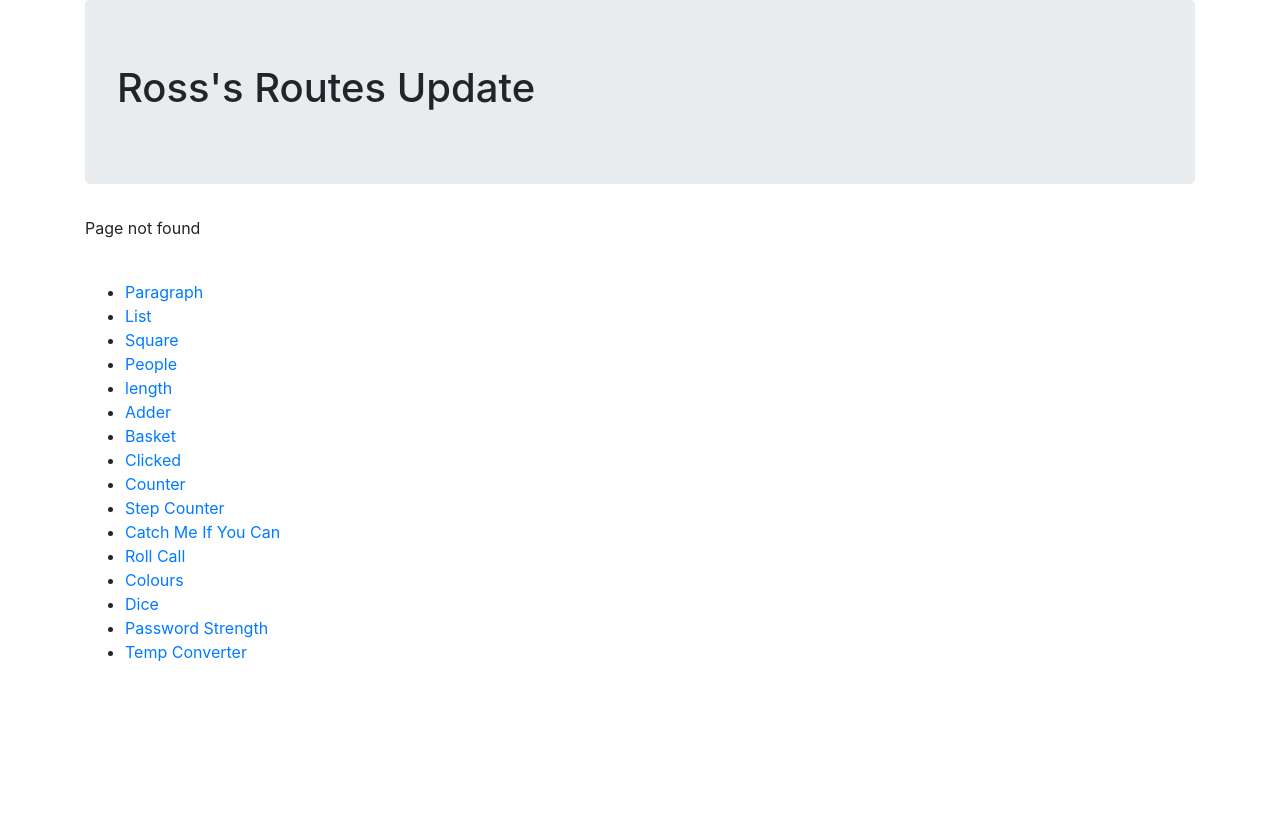
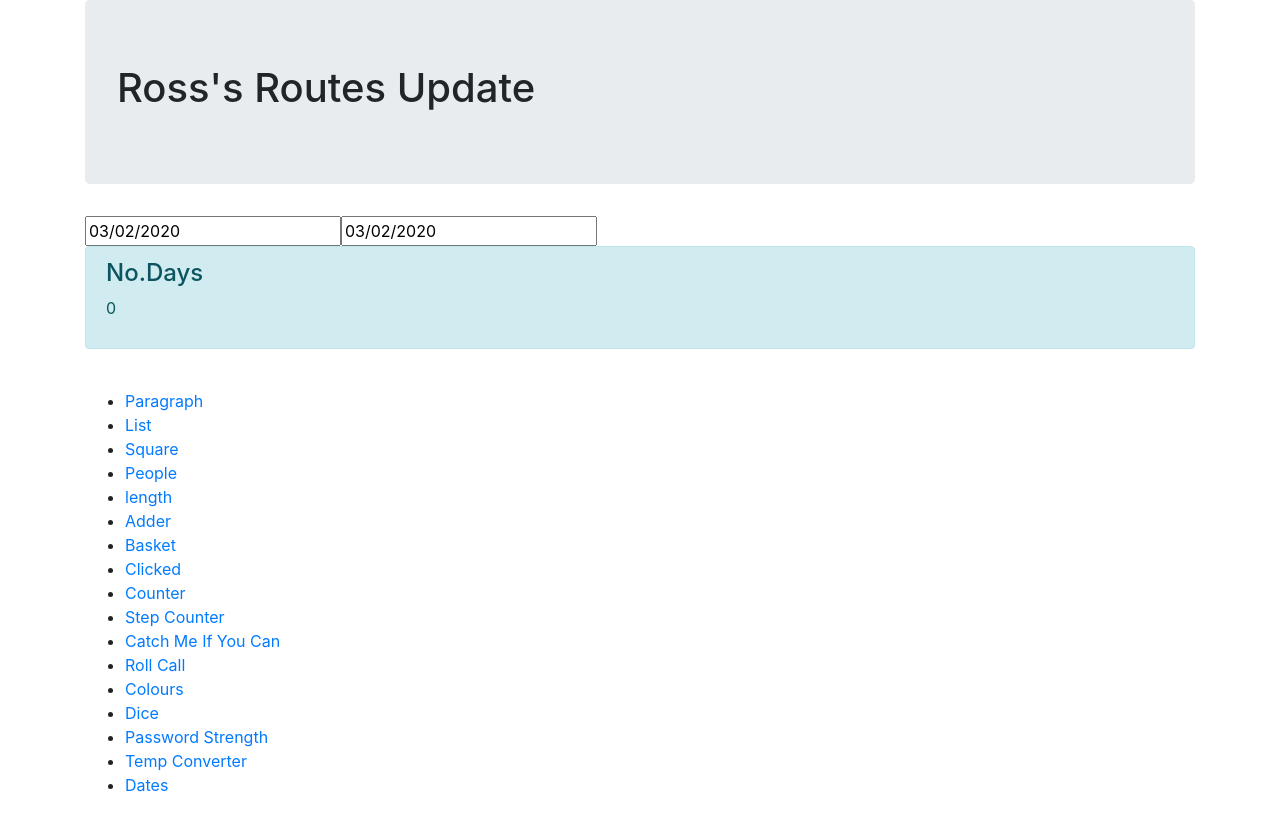
Before and after one commit to ross-ferreira/week-9-challenge01, a React (Create React App) app: page /dates in a window 1280 px wide. Before the commit this address had no page. Built offline with nearby package versions, Linux system fonts and the light colour scheme.

Commit message:
Day 4 Challenge Pre-Built Components Dates  Completed

```diff
--- a/package.json
+++ b/package.json
@@ -8,6 +8,7 @@
     "@testing-library/user-event": "^7.2.1",
     "react": "^16.13.0",
     "react-bootstrap": "^1.0.0-beta.17",
+    "react-datepicker": "^2.13.0",
     "react-dom": "^16.13.0",
     "react-fade-in": "^0.1.8",
     "react-router-dom": "^5.1.2",
--- a/src/App.js
+++ b/src/App.js
@@ -26,6 +26,7 @@ import PasswordStrength from './PasswordStrength';
 import TempConverter from './TempConverter';
 import Footer from './Footer';
 import Progress from './Progress';
+import Dates from './Dates';
 
 
 let items = [
@@ -98,6 +99,7 @@ const App = () => (
           <TempConverter  label={"F to C Converter"}/>
         </Route>
         <Route exact path="/progress" component={ Progress }/>
+        <Route exact path="/dates" component={ Dates }/>
         <FourOhFour/>
       </Switch>
       <Footer/>
--- /dev/null
+++ b/src/Dates.js
@@ -0,0 +1,55 @@
+import React from "react";
+import DatePicker from "react-datepicker";
+import Alert from 'react-bootstrap/Alert';
+
+import "react-datepicker/dist/react-datepicker.css";
+
+// CSS Modules, react-datepicker-cssmodules.css
+// import 'react-datepicker/dist/react-datepicker-cssmodules.css';
+
+class Dates extends React.Component {
+  state = {
+    startDate: new Date(),
+    startDate2: new Date(),
+  };
+
+
+  handleChange = date => {
+    this.setState({
+      startDate: date,
+    });
+  };
+
+  handleChange2 = date => {
+    this.setState({
+      startDate2: date
+    });
+  };
+
+  render() {
+
+    return (
+        <>
+            <DatePicker
+                selected={this.state.startDate}
+                onChange={this.handleChange}
+                // startDate={this.state.startDate}
+            />
+            <DatePicker
+                selected={this.state.startDate2}
+                onChange={this.handleChange2}
+                // endDate={endDate}
+            />
+
+                <Alert variant="info">
+                <Alert.Heading>No.Days</Alert.Heading>
+                <p>
+                    {this.state.startDate.getDay()-this.state.startDate2.getDay()}
+                </p>
+                </Alert>
+      </>
+    );
+  }
+}
+
+export default Dates;
--- a/src/Footer.js
+++ b/src/Footer.js
@@ -23,7 +23,8 @@ const LinkList = () => {
         {name: "Colours", link: "/colours"},
         {name: "Dice", link: "/dice"},
         {name: "Password Strength", link: "/password_strength"},
-        {name: "Temp Converter", link: "/temp_converter"}
+        {name: "Temp Converter", link: "/temp_converter"},
+        {name: "Dates", link: "/dates"}
       ];
 
       // created an Array to easily populate links below for Component Pages
```
Also changed, not shown: 1 other file (tests, documents, lock files or other folders).
